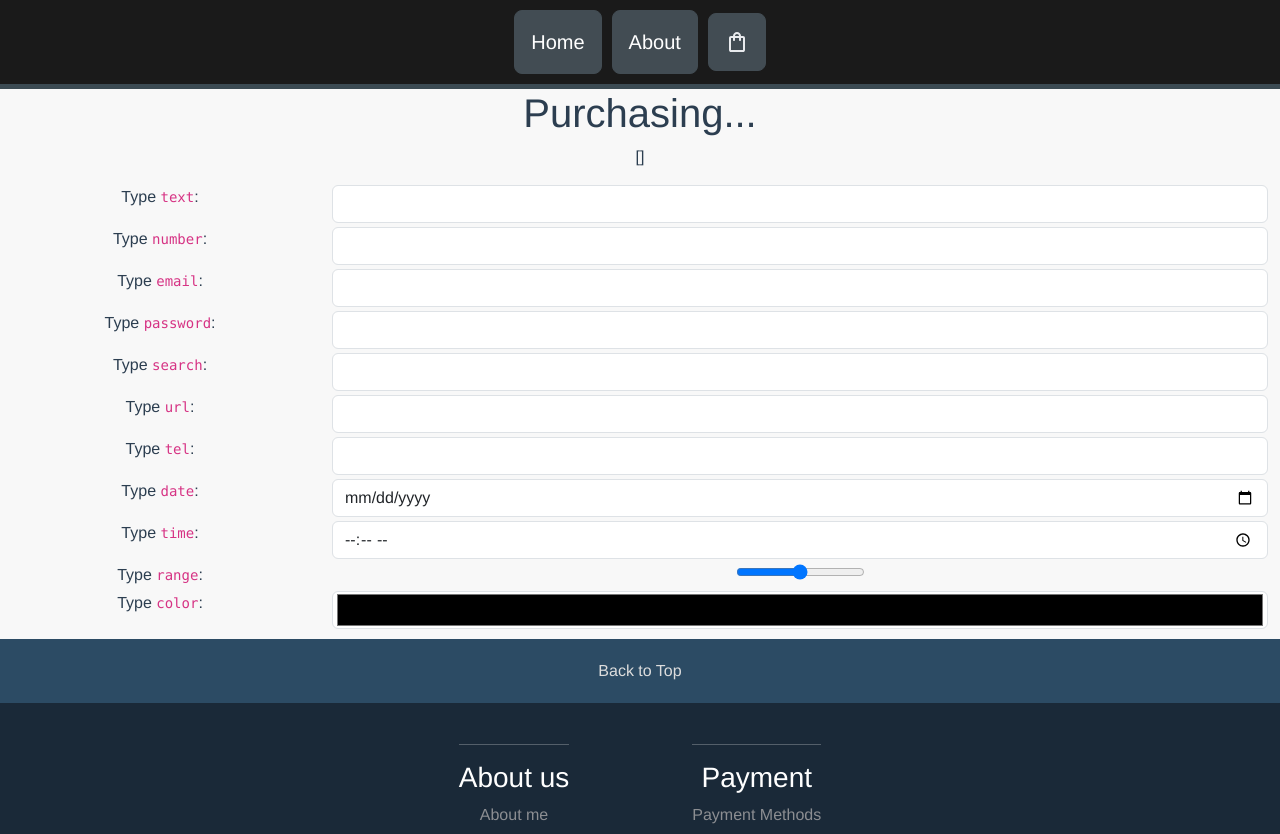
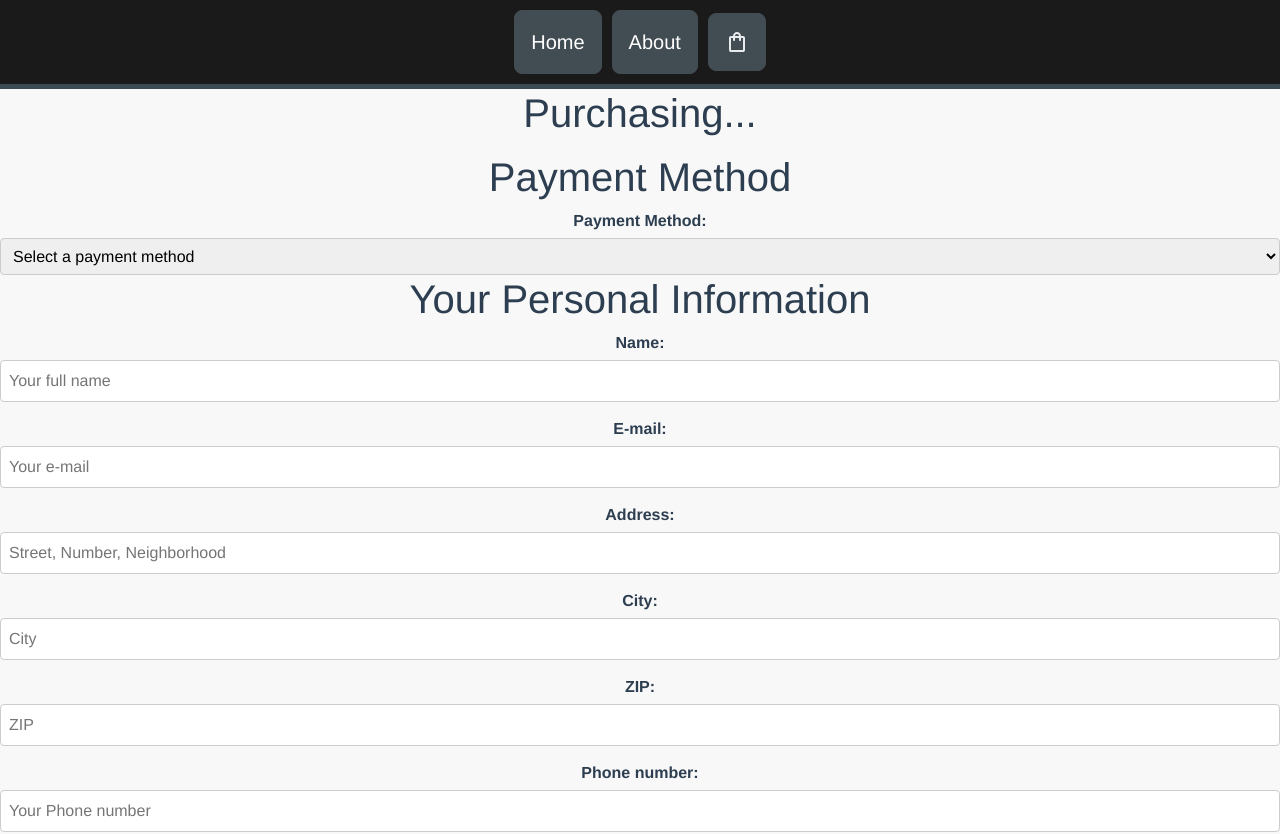
Before and after one commit to ilevex0/mercadinho-vue, a Vue app: page /purchasingpage in a window 1280 px wide. Shown: the top 834 px of the page. Built offline with nearby package versions, Linux system fonts and the light colour scheme; what vue-sweetalert2 would draw is missing.

Commit message:
Add form for purchasing

```diff
--- a/src/App.vue
+++ b/src/App.vue
@@ -30,7 +30,6 @@
       :APIRequest="APIRequest"
       @removeFromCart="removeFromCart"
       @clearCart="clearCart"
-      :totalPrice="totalPrice"
     ></router-view>
     <FooterComponent />
   </div>
@@ -50,7 +49,6 @@ export default {
         "https://gist.githubusercontent.com/ilevex0/f460b3445549733edabcc90027803ff6/raw/7169d7201ef6d1509abc8c6fd318ba60c002c19b/products.json",
       cart: [],
       buyNowCart: [],
-      totalPrice: 0,
     };
   },
   methods: {
@@ -58,7 +56,7 @@ export default {
       this.buyNowCart = [];
     },
     buyNow(product) {
-      this.buyNowCart.push(product)
+      this.buyNowCart.push(product);
     },
     seeProduct(product) {
       this.$router.push({
@@ -105,38 +103,18 @@ export default {
           }
         });
     },
-    changeQuantity(product) {
-      this.$swal
-        .fire({
-          title: "How much products?",
-          icon: "question",
-          confirmButtonColor: "#0d6efd",
-          showCancelButton: true,
-          cancelButtonColor: "#dc3545",
-          input: "range",
-          inputAttributes: {
-            min: "0",
-            max: "10",
-            step: "1",
-          },
-          inputValue: 1,
-          inputLabel: "The Quantity",
-        })
-        .then((result) => {
-          if (result.isConfirmed) {
-            product.quantity = result.value;
+    changeQuantity(product, qtd) {
+      product.quantity = qtd;
 
       const index = this.cart.findIndex((item) => item.id === product.id);
       if (index !== -1) {
         this.cart.splice(index, 1);
       }
-            if (result.value != 0) {
+      if (qtd != 0) {
         this.AddedToCartAnimation();
         this.cart.push(product);
         this.returnTotalPrice();
       }
-          }
-        });
     },
     clearCart() {
       this.cart = [];
@@ -163,21 +141,12 @@ export default {
           if (result.isConfirmed) {
             const index = this.cart.findIndex((item) => item.id === product.id);
 
-            if (index > -1) this.cart.splice(index, 1), this.returnTotalPrice();
+            if (index > -1) this.cart.splice(index, 1);
 
             swalWithBootstrapButtons.fire({
               title: "Deleted!",
               text: "Your cart has been updated.",
               icon: "success",
-            });
-          } else if (
-            /* Read more about handling dismissals below */
-            result.dismiss === this.$swal.DismissReason.cancel
-          ) {
-            swalWithBootstrapButtons.fire({
-              title: "Cancelled",
-              text: "The product is safe :)",
-              icon: "error",
             });
           }
         });
@@ -197,12 +166,6 @@ export default {
         confirmButtonText: "Continue",
         confirmButtonClass: "btn btn-primary",
       });
-    },
-    returnTotalPrice() {
-      this.totalPrice = this.cart.reduce(
-        (total, product) => total + product.quantity * product.price,
-        0
-      );
     },
   },
 };
--- a/src/pages/CartPage.vue
+++ b/src/pages/CartPage.vue
@@ -8,9 +8,7 @@
     <div class="purchase-info" v-if="this.cart.length != 0">
       <h2>Total price is</h2>
       <p class="product-price">R${{ totalPrice.toFixed(2) }}</p>
-      <b-button class="btn-green" @click="purchase()">
-        Purchase
-      </b-button>
+      <b-button class="btn-green" @click="purchase()"> Purchase </b-button>
     </div>
     <section>
       <div class="products">
@@ -30,11 +28,21 @@
             </p>
 
             <div class="button-and-price">
-              <p class="product-price">R$ {{ product.price.toFixed(2) }}</p>
+              <p class="product-price">
+                R$ {{ (product.quantity * product.price).toFixed(2) }}
+              </p>
               <div class="cart_product_button">
-                <b-button class="btn-blue" @click="changeQuantity(product)">
-                  Qtd: {{ product.quantity }}
-                </b-button>
+                <div>
+                  <p>
+                    Quantity:
+                    <b-form-select
+                      v-model="selected"
+                      :options="options"
+                      size="sm"
+                      class="mt-3"
+                    ></b-form-select>
+                  </p>
+                </div>
                 <b-button class="btn-red" @click="removeFromCart(product)"
                   ><img
                     class="btn-red-image"
@@ -55,17 +63,22 @@
 <script>
 export default {
   name: "CartPage",
+  data() {
+    return {
+      totalPrice: 0,
+      selected: null,
+      options: [
+        { value: null, text: "1 Unit" },
+        { value: 2, text: "2 Units" },
+        { value: 3, text: "3 Units" },
+        { value: 4, text: "4 Units" },
+        { value: 5, text: "5 Units" },
+      ],
+    };
+  },
   props: {
     cart: {
       type: Array,
-      required: true,
-    },
-    totalPrice: {
-      type: Number,
-      required: true,
-    },
-    buyNow: {
-      type: Function,
       required: true,
     },
     buyNowClear: {
@@ -77,8 +90,8 @@ export default {
     removeFromCart(product) {
       this.$emit("removeFromCart", product);
     },
-    changeQuantity(product) {
-      this.$emit("changeQuantity", product);
+    changeQuantity(product, qtd) {
+      this.$emit("changeQuantity", product, qtd);
     },
     seeProduct(product) {
       this.$emit("seeProduct", product);
@@ -101,8 +114,7 @@ export default {
     },
     confirmPurchase() {
       this.buyNowClear();
-      this.buyNow(this.cart);
-      this.$router.push("/purchasingpage")
+      this.$router.push("/purchasingpage");
     },
   },
 };
--- a/src/pages/PurchasingPage.vue
+++ b/src/pages/PurchasingPage.vue
@@ -1,42 +1,141 @@
 <template>
+  <div class="PurchasingPage">
+    <h1>Purchasing...</h1>
+    <ul>
+      <div v-if="this.buyNowCart.length > 0">
+        <li v-for="(product, index) in this.buyNowCart" :key="index">
+          {{ product.name }}, Quantity: {{ product.quantity }}, R$ {{ (product.price * product.quantity).toFixed(2) }}
+        </li>
+      </div>
+      <div v-else>
+        <li v-for="(product, index) in this.cart" :key="index">
+          {{ product.name }}, Quantity: {{ product.quantity }}, R$ {{ (product.price * product.quantity).toFixed(2) }}
+        </li>
+      </div>
+    </ul>
+
+    <h1>Payment Method</h1>
+    <!-- Método de Pagamento -->
     <div>
-    <h1>Purchasing...</h1>
-    <p>{{ this.buyNowCart }}</p>
-    <b-container fluid>
-      <b-row class="my-1" v-for="type in types" :key="type">
-        <b-col sm="3">
-          <label :for="`type-${type}`"
-            >Type <code>{{ type }}</code
-            >:</label
-          >
-        </b-col>
-        <b-col sm="9">
-          <b-form-input :id="`type-${type}`" :type="type"></b-form-input>
-        </b-col>
-      </b-row>
-    </b-container>
+        <label for="payment-method">Payment Method:</label>
+        <select v-model="form.paymentMethod" id="payment-method">
+          <option value="" disabled selected>Select a payment method</option>
+          <option value="credit-card">Credit Card</option>
+          <option value="debit-card">Debit Card</option>
+          <option value="paypal">PayPal</option>
+        </select>
+        <span v-if="errors.paymentMethod" class="error">{{ errors.paymentMethod }}</span>
+      </div>
+
+    <h1>Your Personal Information</h1>
+    <form @submit.prevent="handleSubmit">
+      <!-- Nome -->
+      <div>
+        <label for="name">Name:</label>
+        <input
+          v-model="form.name"
+          type="text"
+          id="name"
+          placeholder="Your full name"
+          :class="{'is-invalid': errors.name}"
+        />
+        <span v-if="errors.name" class="error">{{ errors.name }}</span>
+      </div>
+
+      <!-- E-mail -->
+      <div>
+        <label for="email">E-mail:</label>
+        <input
+          v-model="form.email"
+          type="email"
+          id="email"
+          placeholder="Your e-mail"
+          :class="{'is-invalid': errors.email}"
+        />
+        <span v-if="errors.email" class="error">{{ errors.email }}</span>
+      </div>
+
+      <!-- Endereço -->
+      <div>
+        <label for="address">Address:</label>
+        <input
+          v-model="form.address"
+          type="text"
+          id="address"
+          placeholder="Street, Number, Neighborhood"
+          :class="{'is-invalid': errors.address}"
+        />
+        <span v-if="errors.address" class="error">{{ errors.address }}</span>
+      </div>
+
+      <!-- Cidade -->
+      <div>
+        <label for="city">City:</label>
+        <input
+          v-model="form.city"
+          type="text"
+          id="city"
+          placeholder="City"
+          :class="{'is-invalid': errors.city}"
+        />
+        <span v-if="errors.city" class="error">{{ errors.city }}</span>
+      </div>
+
+      <!-- CEP -->
+      <div>
+        <label for="zip">ZIP:</label>
+        <input
+          v-model="form.zip"
+          type="text"
+          id="zip"
+          placeholder="ZIP"
+          :class="{'is-invalid': errors.zip}"
+        />
+        <span v-if="errors.zip" class="error">{{ errors.zip }}</span>
+      </div>
+
+      <!-- Telefone -->
+      <div>
+        <label for="phone">Phone number:</label>
+        <input
+          v-model="form.phone"
+          type="text"
+          id="phone"
+          placeholder="Your Phone number"
+          :class="{'is-invalid': errors.phone}"
+        />
+        <span v-if="errors.phone" class="error">{{ errors.phone }}</span>
+      </div>
+
+      <!-- Botão de enviar -->
+      <div>
+        <button type="submit">Send and Buy</button>
+      </div>
+    </form>
+
   </div>
 </template>
 
 <script>
 
 export default {
+  name: "PurchasingPage",
   data() {
     return {
-        types: [
-          'text',
-          'number',
-          'email',
-          'password',
-          'search',
-          'url',
-          'tel',
-          'date',
-          'time',
-          'range',
-          'color'
-        ]
-      }
+      form: {
+        name: "",
+        email: "",
+        address: "",
+        city: "",
+        zip: "",
+        phone: "",
+        paymentMethod: "",
+        cardNumber: "",
+        expiryDate: "",
+        cvv: "",
+      },
+      errors: {},
+    };
   },
   props: {
     cart: {
@@ -47,10 +146,110 @@ export default {
       type: Array,
       required: true,
     },
+  },
+  methods: {
+    handleSubmit() {
+      this.errors = {}; // Limpa os erros
+
+      // Validações
+      if (!this.form.name) {
+        this.errors.name = "Please enter a valid name.";
       }
+      if (!this.form.email || !this.validEmail(this.form.email)) {
+        this.errors.email = "Please enter a valid email.";
+      }
+      if (!this.form.address) {
+        this.errors.address = "Please enter a valid address.";
+      }
+      if (!this.form.city) {
+        this.errors.city = "Please enter a valid city.";
+      }
+      if (!this.form.zip || !this.validZip(this.form.zip)) {
+        this.errors.zip = "Please enter a valid ZIP code. (Only validades brazil zip codes)";
+      }
+      if (!this.form.phone || !this.validPhone(this.form.phone)) {
+        this.errors.phone = "Please enter a valid phone number. (Only validades brazil phone numbers)";
+      }
+      if (!this.form.paymentMethod) {
+        this.errors.paymentMethod = "Please select a payment method.";
+      }
+
+      if (Object.keys(this.errors).length === 0) {
+        alert("Formulário enviado com sucesso!");
+        this.resetForm();
+      }
+    },
+    validEmail(email) {
+      const re = /^[a-zA-Z0-9._-]+@[a-zA-Z0-9.-]+\.[a-zA-Z]{2,6}$/;
+      return re.test(email);
+    },
+    validZip(zip) {
+      const re = /^\d{5}-?\d{3}$/;
+      return re.test(zip);
+    },
+    validPhone(phone) {
+      const re = /^\(?\d{2}\)?\s?\d{4,5}-?\d{4}$/;
+      return re.test(phone);
+    },
+    resetForm() {
+      this.form = {
+        name: "",
+        email: "",
+        address: "",
+        city: "",
+        zip: "",
+        phone: "",
+        paymentMethod: "",
+        cardNumber: "",
+        expiryDate: "",
+        cvv: "",
+      };
+    },
+  },
 };
 </script>
 
 <style scoped>
+/* Estilos já existentes e novos estilos */
 
+form div {
+  margin-bottom: 15px;
+}
+
+label {
+  display: block;
+  margin-bottom: 5px;
+  font-weight: bold;
+}
+
+input,
+select {
+  width: 100%;
+  padding: 8px;
+  border: 1px solid #ccc;
+  border-radius: 4px;
+}
+
+button {
+  width: 100%;
+  padding: 10px;
+  background-color: #4CAF50;
+  color: white;
+  border: none;
+  border-radius: 4px;
+  cursor: pointer;
+}
+
+button:hover {
+  background-color: #45a049;
+}
+
+.error {
+  color: red;
+  font-size: 0.875em;
+}
+
+.is-invalid {
+  border-color: red;
+}
 </style>
```
Lines whose indentation alone changed are shown as unchanged.
